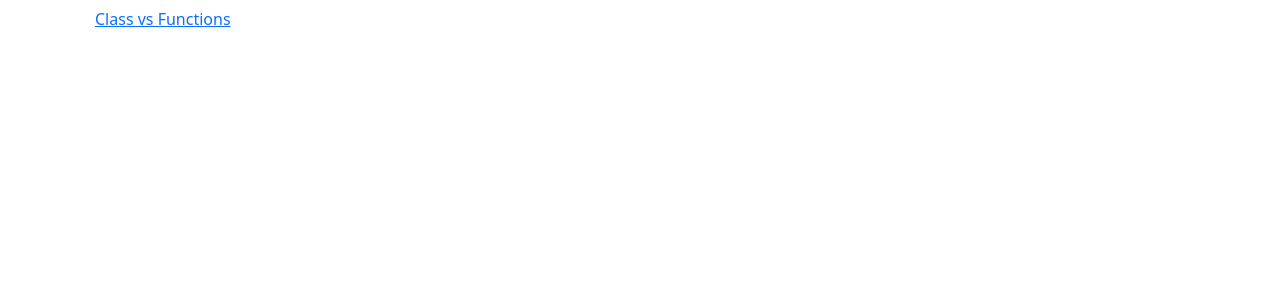
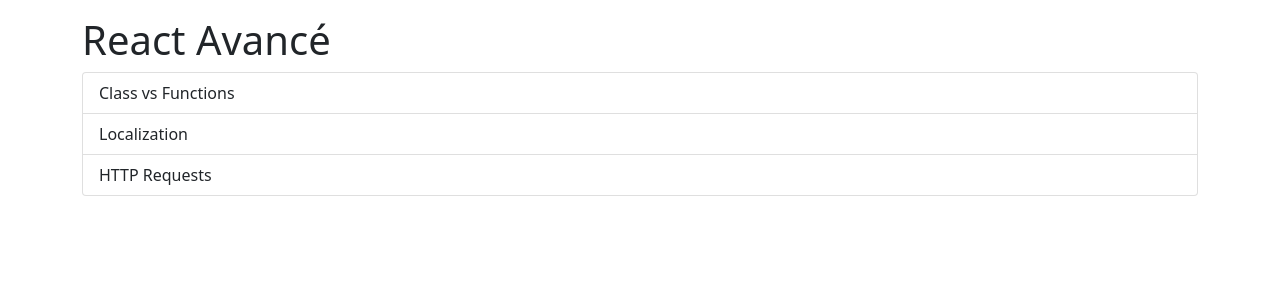
Before and after one commit to baptouboullax/AdvancedReact, a React (Create React App) app in the folder cra/: page / in a window 1280 px wide. Shown: the top 300 px of the page. Built offline with nearby package versions, Linux system fonts and the light colour scheme.

Commit message:
ajout page localization + début page HTTP Requests

```diff
--- a/cra/package.json
+++ b/cra/package.json
@@ -9,6 +9,7 @@
     "bootstrap": "^5.1.3",
     "react": "^17.0.2",
     "react-dom": "^17.0.2",
+    "react-intl": "^5.20.12",
     "react-router-dom": "^5.3.0",
     "react-scripts": "4.0.3",
     "serve": "^12.0.1",
--- a/cra/src/App.js
+++ b/cra/src/App.js
@@ -9,25 +9,38 @@
 import {
   Home,
   Components,
-  ClassVsFunctions
+  ClassVsFunctions,
+  Localization,
+  HttpRequests
 } from './pages/';
 
+
+const BackButton = routeProps => (routeProps.location.pathname !== "/")
+  ? <div><NavLink className='btn btn-link' to="/">Home</NavLink></div>
+  : null;
 
 const App = () => {
   return (
     <Router>
-      <div className="container">
+      <div className="container py-3">
         <Switch>
+          <Route path='/http-requests'>
+            <HttpRequests />
+          </Route>
           <Route path='/components'>
             <Components />
           </Route>
           <Route path='/classvsfunctions'>
             <ClassVsFunctions />
           </Route>
+          <Route path='/localization'>
+            <Localization />
+          </Route>
           <Route path='/'>
             <Home />
           </Route>
         </Switch>
+        <Route render={routeProps => <BackButton {...routeProps} />} />
       </div>
     </Router>
   );
--- a/cra/src/pages/Home.js
+++ b/cra/src/pages/Home.js
@@ -2,6 +2,24 @@
     Link
 } from "react-router-dom";
 
+const links = [
+    {
+        to: '/classvsfunctions',
+        label: 'Class vs Functions'
+    },
+    {
+        to: '/localization',
+        label: 'Localization'
+    },
+    {
+        to: '/http-requests',
+        label: 'HTTP Requests'
+    }
+]
+
 export const Home = () => <div>
-    <Link className="btn btn-link" to="/classvsfunctions">Class vs Functions</Link>
+    <h1>React Avancé</h1>
+    <div className="list-group">
+        {links.map((link, index) => <Link className="list-group-item list-group-item-action" to={link.to}>{link.label}</Link>)}
+    </div>
 </div>;
--- /dev/null
+++ b/cra/src/pages/HttpRequests.js
@@ -0,0 +1,3 @@
+export const HttpRequests = () => <>
+    <h1>Http Requests</h1>
+</>;
--- /dev/null
+++ b/cra/src/pages/Localization.js
@@ -0,0 +1,20 @@
+import { IntlProvider, FormattedMessage } from 'react-intl';
+import Fr from '../translations/fr.json';
+
+const locale = navigator.language;
+const translationEnum = {
+    "fr": Fr
+};
+
+export const Localization = () => <IntlProvider
+    messages={translationEnum[locale]}
+    locale={locale}
+    defaultLocale="en"
+>
+    <h1>Localization</h1>
+    <FormattedMessage
+        id="myMessage"
+        defaultMessage="Today is {ts, date, :::yyyyMMdd}"
+        values={{ ts: Date.now() }}
+/>
+</IntlProvider>;
--- a/cra/src/pages/index.js
+++ b/cra/src/pages/index.js
@@ -1,9 +1,13 @@
 import { ClassVsFunctions } from "./ClassVsFunctions";
 import { Components } from "./Components";
 import { Home } from "./Home";
+import { Localization } from "./Localization";
+import { HttpRequests } from "./HttpRequests";
 
 export {
     Home,
     Components,
-    ClassVsFunctions
+    ClassVsFunctions,
+    Localization,
+    HttpRequests
 }
--- /dev/null
+++ b/cra/src/translations/fr.json
@@ -0,0 +1,3 @@
+{
+    "myMessage": "Aujourd'hui, c'est le {ts, date, ===yyyyMMdd}"
+}
```
Also changed, not shown: 1 other file (tests, documents, lock files or other folders).
